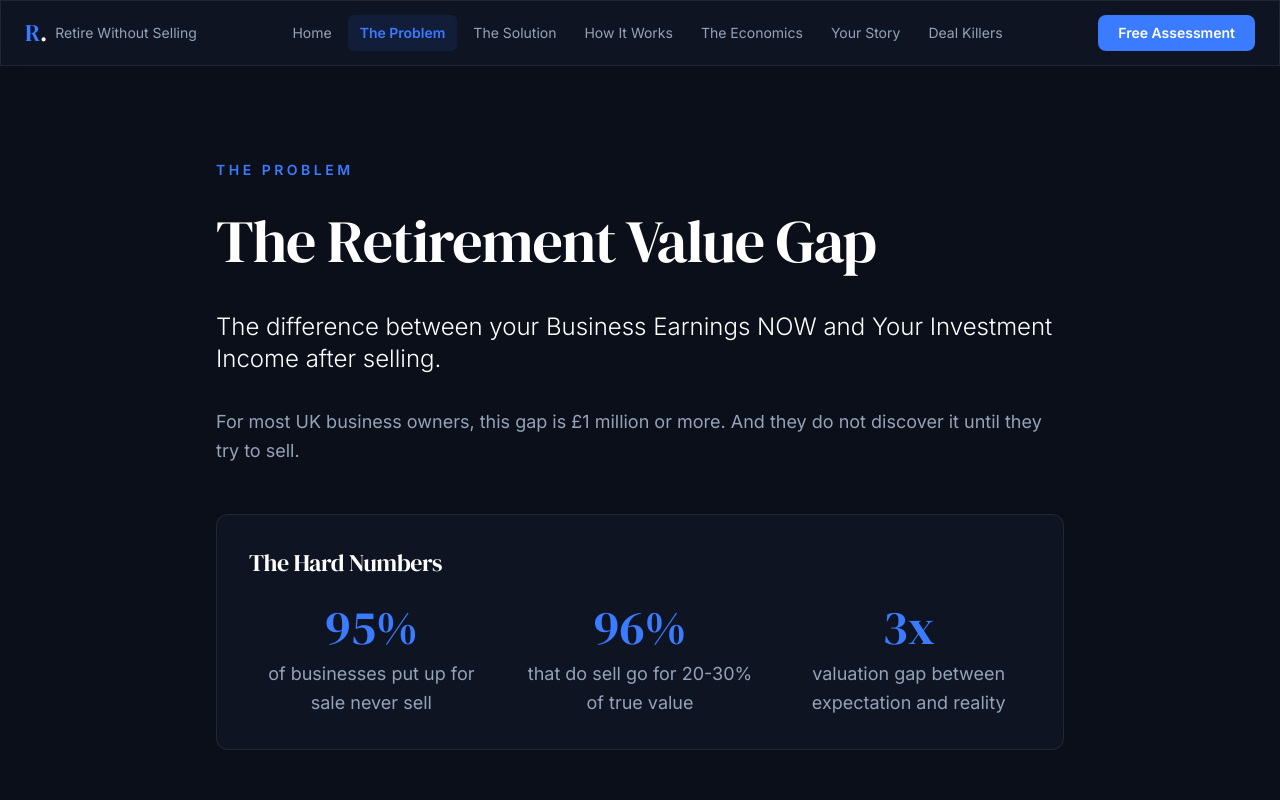
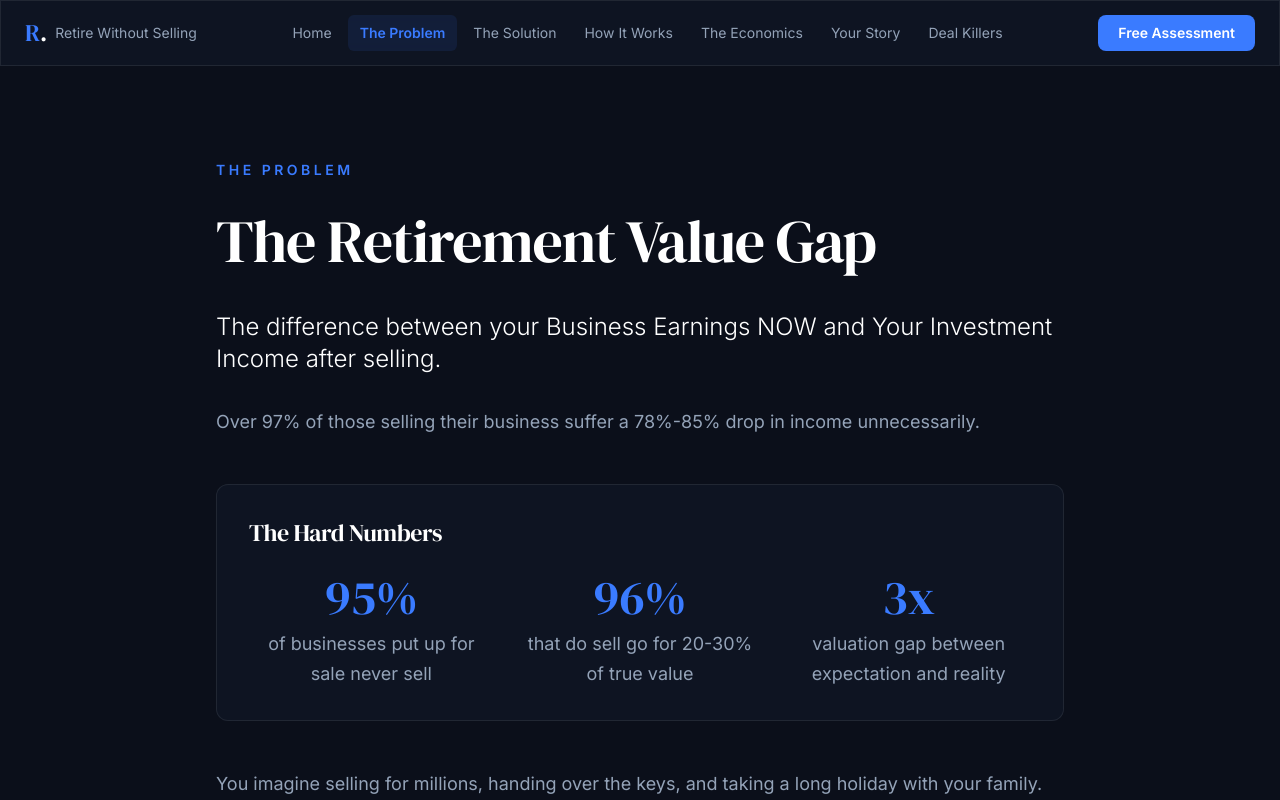
Before and after one commit to Netricro/Retire-Without-Selling, a Next.js app: page /the-problem in a window 1280 px wide. Shown: the top 800 px of the page. Built offline with nearby package versions, Linux system fonts and the light colour scheme.

Commit message:
Update problem page copy: replace gap stat with 97% income drop statistic

```diff
--- a/src/app/the-problem/page.tsx
+++ b/src/app/the-problem/page.tsx
@@ -21,7 +21,7 @@ export default function TheProblem() {
         </p>
 
         <p>
-          For most UK business owners, this gap is £1 million or more. And they do not discover it until they try to sell.
+          Over 97% of those selling their business suffer a 78%-85% drop in income unnecessarily.
         </p>
 
         <div className="glass rounded-xl p-8 my-12 border border-[#3A7BFF]/30">
```
